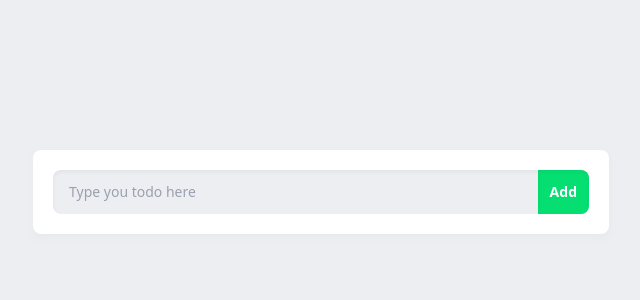
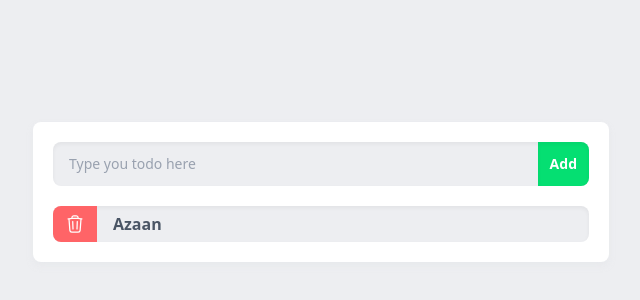
Before and after one commit to AzaanUllah-Khan/Redux-Practice-Todo, a React (Vite) app: page / in a window 1280 px wide. Shown: the part 208-508 px from the top of the page, without its empty margins (319-959 px from the left). Built offline with nearby package versions, Linux system fonts and the light colour scheme.

Commit message:
UI designed and fetch functionality added

```diff
--- a/package.json
+++ b/package.json
@@ -10,6 +10,7 @@
     "preview": "vite preview"
   },
   "dependencies": {
+    "@heroicons/react": "^2.2.0",
     "@reduxjs/toolkit": "^2.8.2",
     "@tailwindcss/vite": "^4.1.11",
     "react": "^19.1.0",
--- a/src/App.jsx
+++ b/src/App.jsx
@@ -1,10 +1,12 @@
 import TodoInput from "./Components/TodoInput"
+import TodoItems from "./Components/TodoItems"
 
 const App = () => {
   return (
     <div className="p-5 flex justify-center items-center w-full min-h-screen bg-gray-200/70">
       <div className="w-full max-w-xl bg-white shadow-md shadow-gray-200/50 p-5 rounded-lg">
       <TodoInput/>
+      <TodoItems />
       </div>
     </div>
   )
--- a/src/Components/TodoInput.jsx
+++ b/src/Components/TodoInput.jsx
@@ -7,6 +7,7 @@ const TodoInput = () => {
   const dispatch = useDispatch()
   const add = (e) => {
     e.preventDefault()
+    if(!input) return
     dispatch(addTodo(input))
     setInput("")
   }
--- a/src/Components/TodoItems.jsx
+++ b/src/Components/TodoItems.jsx
@@ -1,11 +1,17 @@
-import React from 'react'
+import { TrashIcon } from "@heroicons/react/24/outline"
+import { useSelector } from "react-redux"
 
 const TodoItems = () => {
-  return (
-    <div>
+    const todos = useSelector(state=>state.todos)
 
-    </div>
-  )
+    return (
+        <div className="mt-5 flex flex-col w-full justify-center intems-center gap-y-3">
+            <div className="w-full inset-shadow-sm bg-gray-200/70 rounded-lg flex justify-start gap-4">
+                <button className="hover:bg-red-400/90 transition ease-in-out cursor-pointer bg-red-400 rounded-s-lg py-2 px-3 text-white"><TrashIcon className="size-5" /></button>
+                <h1 className="self-center text-gray-600 font-semibold">Azaan</h1>
+            </div>
+        </div>
+    )
 }
 
 export default TodoItems
```
Also changed, not shown: 1 other file (tests, documents, lock files or other folders).
